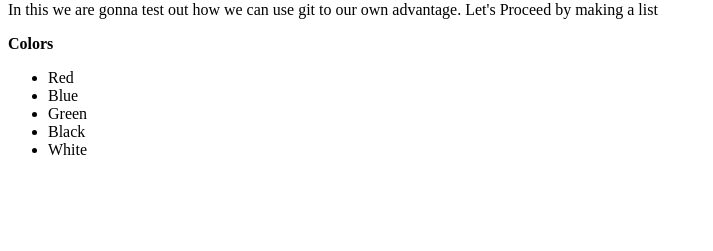
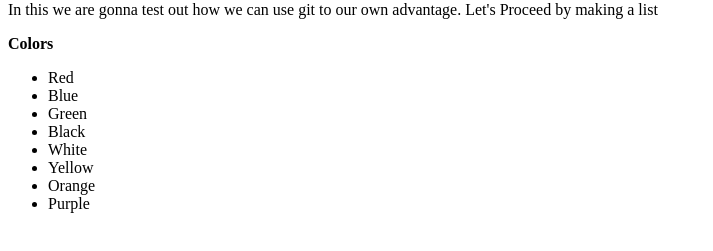
Before and after one commit to anel777/git-multi, a plain HTML site: page index.html in a window 1280 px wide. Shown: the part 79-330 px from the top of the page, without its empty margins (0-713 px from the left). Drawn offline with Linux system fonts and the light colour scheme.

Commit message:
List has been extended

```diff
--- a/index.html
+++ b/index.html
@@ -17,6 +17,9 @@
     <li>Green</li>
     <li>Black</li>
     <li>White</li>
+    <li>Yellow</li>
+    <li>Orange</li>
+    <li>Purple</li>
   </ul>
 
 </body>
```
